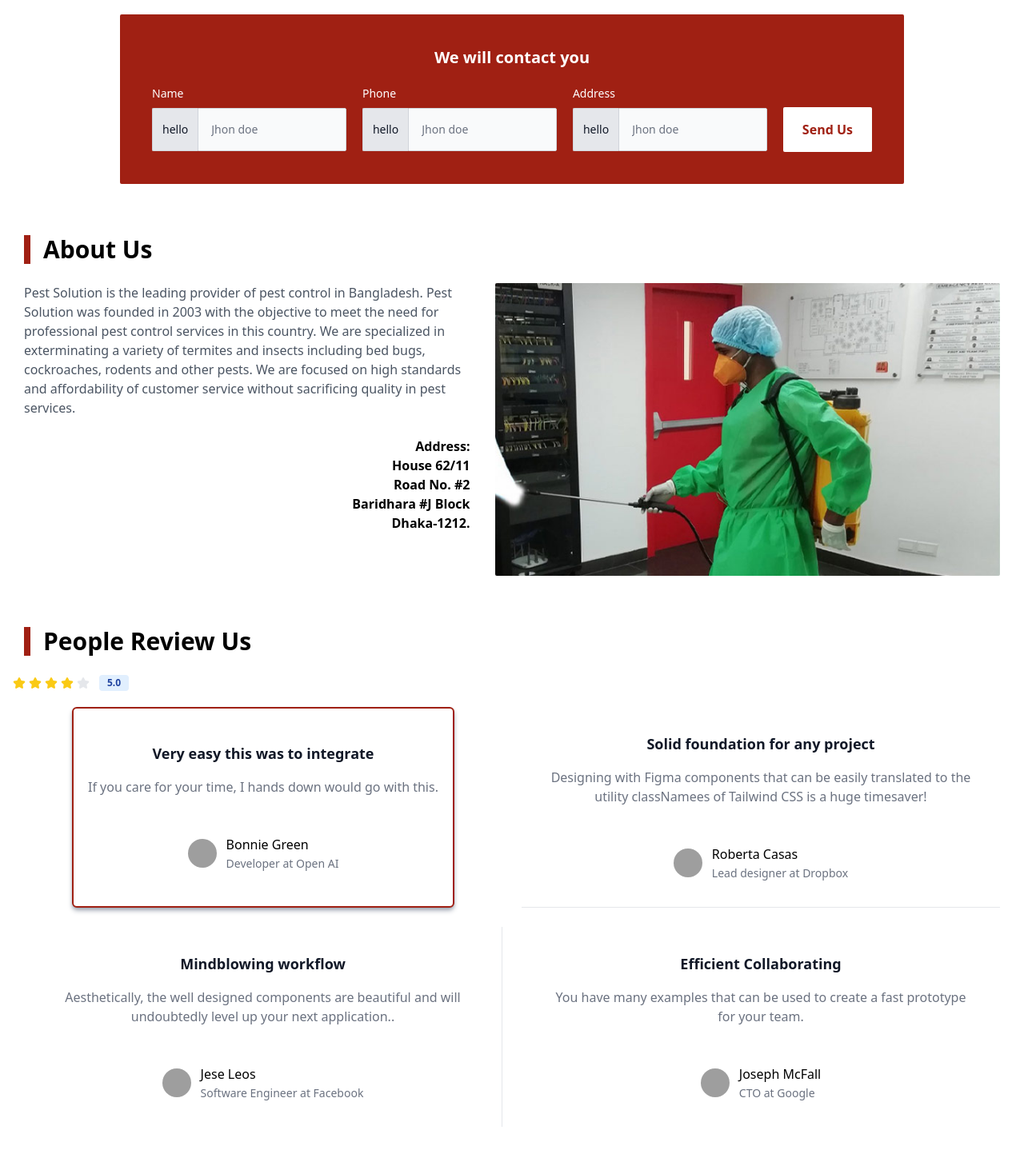
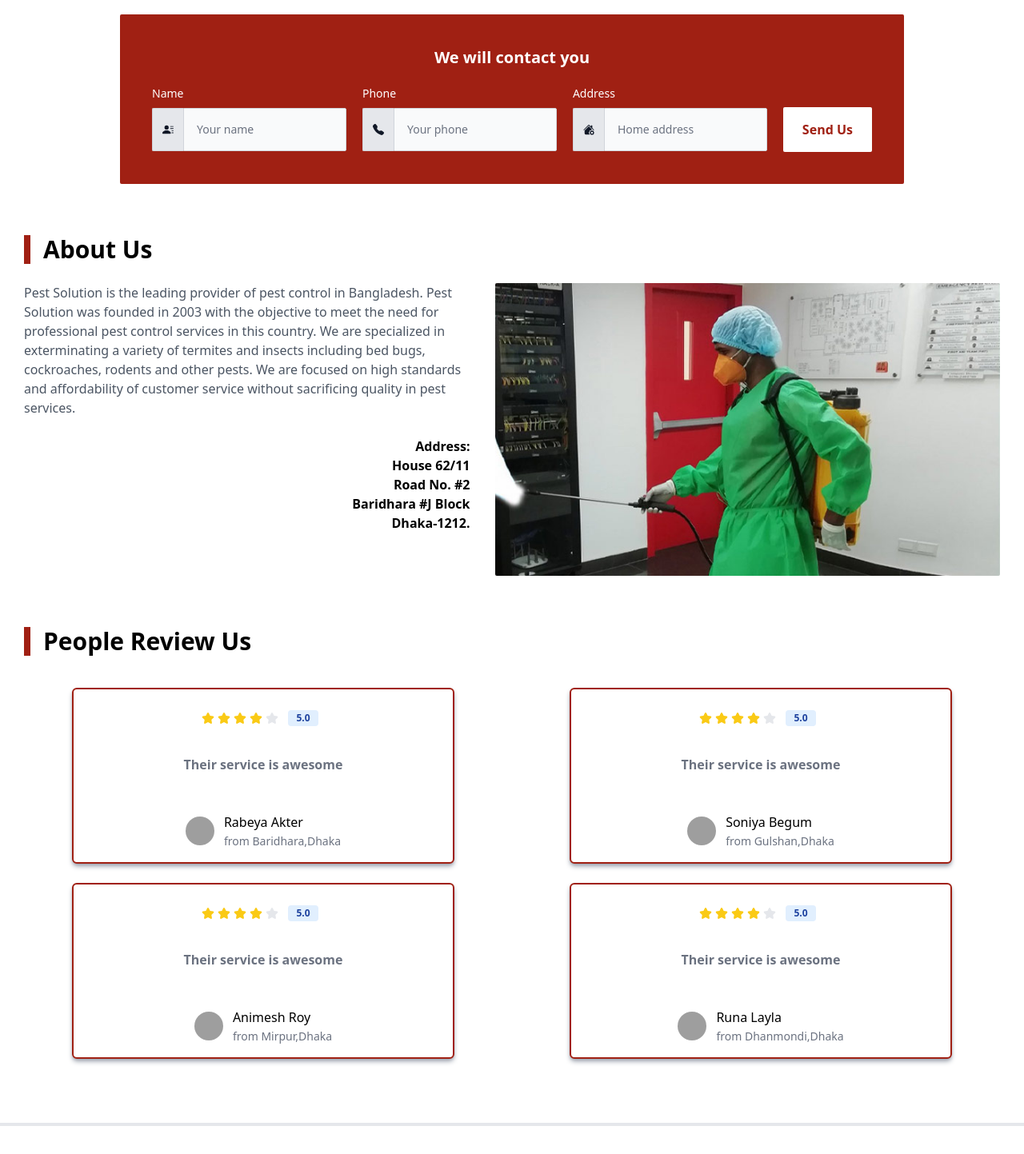
Before and after one commit to infoarifk/pest-control-service, a React (Vite) app: page / in a window 1280 px wide. Shown: the part 560-2003 px from the top of the page at 80% size. Built offline with nearby package versions, Linux system fonts and the light colour scheme; no server answers; grey boxes are pictures that could not be loaded.

Commit message:
home page updated

```diff
--- a/src/components/CustomerReview.jsx
+++ b/src/components/CustomerReview.jsx
@@ -1,86 +1,75 @@
+import StarReview from "./StarReview";
 
 
 const CustomerReview = () => {
     return (
         <div className="px-4">
-            <div className="max-w-[1220px] mx-auto border-l-8 border-[#a02013] mb-6">
+            <div className="max-w-[1220px] mx-auto border-l-8 border-[#a02013] mb-10">
                 <h1 className="ml-4 text-3xl font-bold">People Review Us</h1>
             </div>
-
-            <div className="flex items-center mt-2.5 mb-5">
-                <svg className="w-4 h-4 text-yellow-300 mr-1" aria-hidden="true" xmlns="http://www.w3.org/2000/svg" fill="currentColor" viewBox="0 0 22 20">
-                    <path d="M20.924 7.625a1.523 1.523 0 0 0-1.238-1.044l-5.051-.734-2.259-4.577a1.534 1.534 0 0 0-2.752 0L7.365 5.847l-5.051.734A1.535 1.535 0 0 0 1.463 9.2l3.656 3.563-.863 5.031a1.532 1.532 0 0 0 2.226 1.616L11 17.033l4.518 2.375a1.534 1.534 0 0 0 2.226-1.617l-.863-5.03L20.537 9.2a1.523 1.523 0 0 0 .387-1.575Z" />
-                </svg>
-                <svg className="w-4 h-4 text-yellow-300 mr-1" aria-hidden="true" xmlns="http://www.w3.org/2000/svg" fill="currentColor" viewBox="0 0 22 20">
-                    <path d="M20.924 7.625a1.523 1.523 0 0 0-1.238-1.044l-5.051-.734-2.259-4.577a1.534 1.534 0 0 0-2.752 0L7.365 5.847l-5.051.734A1.535 1.535 0 0 0 1.463 9.2l3.656 3.563-.863 5.031a1.532 1.532 0 0 0 2.226 1.616L11 17.033l4.518 2.375a1.534 1.534 0 0 0 2.226-1.617l-.863-5.03L20.537 9.2a1.523 1.523 0 0 0 .387-1.575Z" />
-                </svg>
-                <svg className="w-4 h-4 text-yellow-300 mr-1" aria-hidden="true" xmlns="http://www.w3.org/2000/svg" fill="currentColor" viewBox="0 0 22 20">
-                    <path d="M20.924 7.625a1.523 1.523 0 0 0-1.238-1.044l-5.051-.734-2.259-4.577a1.534 1.534 0 0 0-2.752 0L7.365 5.847l-5.051.734A1.535 1.535 0 0 0 1.463 9.2l3.656 3.563-.863 5.031a1.532 1.532 0 0 0 2.226 1.616L11 17.033l4.518 2.375a1.534 1.534 0 0 0 2.226-1.617l-.863-5.03L20.537 9.2a1.523 1.523 0 0 0 .387-1.575Z" />
-                </svg>
-                <svg className="w-4 h-4 text-yellow-300 mr-1" aria-hidden="true" xmlns="http://www.w3.org/2000/svg" fill="currentColor" viewBox="0 0 22 20">
-                    <path d="M20.924 7.625a1.523 1.523 0 0 0-1.238-1.044l-5.051-.734-2.259-4.577a1.534 1.534 0 0 0-2.752 0L7.365 5.847l-5.051.734A1.535 1.535 0 0 0 1.463 9.2l3.656 3.563-.863 5.031a1.532 1.532 0 0 0 2.226 1.616L11 17.033l4.518 2.375a1.534 1.534 0 0 0 2.226-1.617l-.863-5.03L20.537 9.2a1.523 1.523 0 0 0 .387-1.575Z" />
-                </svg>
-                <svg className="w-4 h-4 text-gray-200 dark:text-gray-600" aria-hidden="true" xmlns="http://www.w3.org/2000/svg" fill="currentColor" viewBox="0 0 22 20">
-                    <path d="M20.924 7.625a1.523 1.523 0 0 0-1.238-1.044l-5.051-.734-2.259-4.577a1.534 1.534 0 0 0-2.752 0L7.365 5.847l-5.051.734A1.535 1.535 0 0 0 1.463 9.2l3.656 3.563-.863 5.031a1.532 1.532 0 0 0 2.226 1.616L11 17.033l4.518 2.375a1.534 1.534 0 0 0 2.226-1.617l-.863-5.03L20.537 9.2a1.523 1.523 0 0 0 .387-1.575Z" />
-                </svg>
-                <span className="bg-blue-100 text-blue-800 text-xs font-semibold mr-2 px-2.5 py-0.5 rounded dark:bg-blue-200 dark:text-blue-800 ml-3">5.0</span>
-            </div>
-
-
 
             <div className="grid grid-cols-1 md:grid-cols-2 max-w-[1220px] mx-auto mb-8 md:mb-12 gap-6">
                 <figure className="flex flex-col items-center justify-center p-4 text-center bg-white border-2 border-[#a02013] rounded-md shadow-gray-400 shadow-md w-[80%] mx-auto">
                     <blockquote className="max-w-2xl mx-auto mb-4 text-gray-500 lg:mb-8 dark:text-gray-400">
-                        <h3 className="text-lg font-semibold text-gray-900 dark:text-white">Very easy this was to integrate</h3>
-                        <p className="my-4">If you care for your time, I hands down would go with this.</p>
+                        <div className="flex justify-center">
+                            <StarReview></StarReview>
+                        </div>
+                        <p className="my-4 font-bold">Their service is awesome</p>
                     </blockquote>
                     <figcaption className="flex items-center justify-center space-x-3">
                         <img className="rounded-full w-9 h-9" src="https://flowbite.s3.amazonaws.com/blocks/marketing-ui/avatars/karen-nelson.png" alt="profile picture" />
                         <div className="space-y-0.5 font-medium dark:text-white text-left">
-                            <div>Bonnie Green</div>
-                            <div className="text-sm text-gray-500 dark:text-gray-400">Developer at Open AI</div>
+                            <div>Rabeya Akter</div>
+                            <div className="text-sm text-gray-500 dark:text-gray-400">from Baridhara,Dhaka</div>
                         </div>
                     </figcaption>
                 </figure>
-                <figure className="flex flex-col items-center justify-center p-8 text-center bg-white border-b border-gray-200 rounded-tr-lg dark:bg-gray-800 dark:border-gray-700">
+                <figure className="flex flex-col items-center justify-center p-4 text-center bg-white border-2 border-[#a02013] rounded-md shadow-gray-400 shadow-md w-[80%] mx-auto">
                     <blockquote className="max-w-2xl mx-auto mb-4 text-gray-500 lg:mb-8 dark:text-gray-400">
-                        <h3 className="text-lg font-semibold text-gray-900 dark:text-white">Solid foundation for any project</h3>
-                        <p className="my-4">Designing with Figma components that can be easily translated to the utility classNamees of Tailwind CSS is a huge timesaver!</p>
+                        <div className="flex justify-center">
+                            <StarReview></StarReview>
+                        </div>
+                        <p className="my-4 font-bold">Their service is awesome</p>
                     </blockquote>
                     <figcaption className="flex items-center justify-center space-x-3">
                         <img className="rounded-full w-9 h-9" src="https://flowbite.s3.amazonaws.com/blocks/marketing-ui/avatars/roberta-casas.png" alt="profile picture" />
                         <div className="space-y-0.5 font-medium dark:text-white text-left">
-                            <div>Roberta Casas</div>
-                            <div className="text-sm text-gray-500 dark:text-gray-400">Lead designer at Dropbox</div>
+                            <div>Soniya Begum</div>
+                            <div className="text-sm text-gray-500 dark:text-gray-400">from Gulshan,Dhaka</div>
                         </div>
                     </figcaption>
                 </figure>
-                <figure className="flex flex-col items-center justify-center p-8 text-center bg-white border-b border-gray-200 rounded-bl-lg md:border-b-0 md:border-r dark:bg-gray-800 dark:border-gray-700">
+                <figure className="flex flex-col items-center justify-center p-4 text-center bg-white border-2 border-[#a02013] rounded-md shadow-gray-400 shadow-md w-[80%] mx-auto">
                     <blockquote className="max-w-2xl mx-auto mb-4 text-gray-500 lg:mb-8 dark:text-gray-400">
-                        <h3 className="text-lg font-semibold text-gray-900 dark:text-white">Mindblowing workflow</h3>
-                        <p className="my-4">Aesthetically, the well designed components are beautiful and will undoubtedly level up your next application..</p>
+                        <div className="flex justify-center">
+                            <StarReview></StarReview>
+                        </div>
+                        <p className="my-4 font-bold">Their service is awesome</p>
                     </blockquote>
                     <figcaption className="flex items-center justify-center space-x-3">
                         <img className="rounded-full w-9 h-9" src="https://flowbite.s3.amazonaws.com/blocks/marketing-ui/avatars/jese-leos.png" alt="profile picture" />
                         <div className="space-y-0.5 font-medium dark:text-white text-left">
-                            <div>Jese Leos</div>
-                            <div className="text-sm text-gray-500 dark:text-gray-400">Software Engineer at Facebook</div>
+                            <div>Animesh Roy</div>
+                            <div className="text-sm text-gray-500 dark:text-gray-400">from Mirpur,Dhaka</div>
                         </div>
                     </figcaption>
                 </figure>
-                <figure className="flex flex-col items-center justify-center p-8 text-center bg-white border-gray-200 rounded-b-lg md:rounded-br-lg dark:bg-gray-800 dark:border-gray-700">
+                <figure className="flex flex-col items-center justify-center p-4 text-center bg-white border-2 border-[#a02013] rounded-md shadow-gray-400 shadow-md w-[80%] mx-auto">
                     <blockquote className="max-w-2xl mx-auto mb-4 text-gray-500 lg:mb-8 dark:text-gray-400">
-                        <h3 className="text-lg font-semibold text-gray-900 dark:text-white">Efficient Collaborating</h3>
-                        <p className="my-4">You have many examples that can be used to create a fast prototype for your team.</p>
+                        <div className="flex justify-center">
+                            <StarReview></StarReview>
+                        </div>
+                        <p className="my-4 font-bold">Their service is awesome</p>
                     </blockquote>
                     <figcaption className="flex items-center justify-center space-x-3">
                         <img className="rounded-full w-9 h-9" src="https://flowbite.s3.amazonaws.com/blocks/marketing-ui/avatars/joseph-mcfall.png" alt="profile picture" />
                         <div className="space-y-0.5 font-medium dark:text-white text-left">
-                            <div>Joseph McFall</div>
-                            <div className="text-sm text-gray-500 dark:text-gray-400">CTO at Google</div>
+                            <div>Runa Layla</div>
+                            <div className="text-sm text-gray-500 dark:text-gray-400">from Dhanmondi,Dhaka</div>
                         </div>
                     </figcaption>
                 </figure>
+
             </div>
 
 
--- /dev/null
+++ b/src/components/StarReview.jsx
@@ -0,0 +1,28 @@
+
+
+const StarReview = () => {
+    return (
+        <div>
+            <div className="flex items-center mt-2.5 mb-5">
+                <svg className="w-4 h-4 text-yellow-300 mr-1" aria-hidden="true" xmlns="http://www.w3.org/2000/svg" fill="currentColor" viewBox="0 0 22 20">
+                    <path d="M20.924 7.625a1.523 1.523 0 0 0-1.238-1.044l-5.051-.734-2.259-4.577a1.534 1.534 0 0 0-2.752 0L7.365 5.847l-5.051.734A1.535 1.535 0 0 0 1.463 9.2l3.656 3.563-.863 5.031a1.532 1.532 0 0 0 2.226 1.616L11 17.033l4.518 2.375a1.534 1.534 0 0 0 2.226-1.617l-.863-5.03L20.537 9.2a1.523 1.523 0 0 0 .387-1.575Z" />
+                </svg>
+                <svg className="w-4 h-4 text-yellow-300 mr-1" aria-hidden="true" xmlns="http://www.w3.org/2000/svg" fill="currentColor" viewBox="0 0 22 20">
+                    <path d="M20.924 7.625a1.523 1.523 0 0 0-1.238-1.044l-5.051-.734-2.259-4.577a1.534 1.534 0 0 0-2.752 0L7.365 5.847l-5.051.734A1.535 1.535 0 0 0 1.463 9.2l3.656 3.563-.863 5.031a1.532 1.532 0 0 0 2.226 1.616L11 17.033l4.518 2.375a1.534 1.534 0 0 0 2.226-1.617l-.863-5.03L20.537 9.2a1.523 1.523 0 0 0 .387-1.575Z" />
+                </svg>
+                <svg className="w-4 h-4 text-yellow-300 mr-1" aria-hidden="true" xmlns="http://www.w3.org/2000/svg" fill="currentColor" viewBox="0 0 22 20">
+                    <path d="M20.924 7.625a1.523 1.523 0 0 0-1.238-1.044l-5.051-.734-2.259-4.577a1.534 1.534 0 0 0-2.752 0L7.365 5.847l-5.051.734A1.535 1.535 0 0 0 1.463 9.2l3.656 3.563-.863 5.031a1.532 1.532 0 0 0 2.226 1.616L11 17.033l4.518 2.375a1.534 1.534 0 0 0 2.226-1.617l-.863-5.03L20.537 9.2a1.523 1.523 0 0 0 .387-1.575Z" />
+                </svg>
+                <svg className="w-4 h-4 text-yellow-300 mr-1" aria-hidden="true" xmlns="http://www.w3.org/2000/svg" fill="currentColor" viewBox="0 0 22 20">
+                    <path d="M20.924 7.625a1.523 1.523 0 0 0-1.238-1.044l-5.051-.734-2.259-4.577a1.534 1.534 0 0 0-2.752 0L7.365 5.847l-5.051.734A1.535 1.535 0 0 0 1.463 9.2l3.656 3.563-.863 5.031a1.532 1.532 0 0 0 2.226 1.616L11 17.033l4.518 2.375a1.534 1.534 0 0 0 2.226-1.617l-.863-5.03L20.537 9.2a1.523 1.523 0 0 0 .387-1.575Z" />
+                </svg>
+                <svg className="w-4 h-4 text-gray-200 dark:text-gray-600" aria-hidden="true" xmlns="http://www.w3.org/2000/svg" fill="currentColor" viewBox="0 0 22 20">
+                    <path d="M20.924 7.625a1.523 1.523 0 0 0-1.238-1.044l-5.051-.734-2.259-4.577a1.534 1.534 0 0 0-2.752 0L7.365 5.847l-5.051.734A1.535 1.535 0 0 0 1.463 9.2l3.656 3.563-.863 5.031a1.532 1.532 0 0 0 2.226 1.616L11 17.033l4.518 2.375a1.534 1.534 0 0 0 2.226-1.617l-.863-5.03L20.537 9.2a1.523 1.523 0 0 0 .387-1.575Z" />
+                </svg>
+                <span className="bg-blue-100 text-blue-800 text-xs font-semibold mr-2 px-2.5 py-0.5 rounded dark:bg-blue-200 dark:text-blue-800 ml-3">5.0</span>
+            </div>
+        </div>
+    );
+};
+
+export default StarReview;
--- a/src/components/UserContact.jsx
+++ b/src/components/UserContact.jsx
@@ -1,4 +1,4 @@
-
+import { BsFillPersonLinesFill,BsFillTelephoneFill,BsFillHouseGearFill } from "react-icons/bs";
 
 const UserContact = () => {
     return (
@@ -11,27 +11,27 @@ const UserContact = () => {
                             <label className="block mb-2 text-sm font-medium text-white dark:text-white">Name</label>
                             <div className="flex">
                                 <span className="inline-flex items-center px-3 text-sm text-gray-900 bg-gray-200 border border-r-0 border-gray-300 rounded-l-sm dark:bg-gray-600 dark:text-gray-400 dark:border-gray-600">
-                                    <h1>hello</h1>
+                                    <BsFillPersonLinesFill></BsFillPersonLinesFill>
                                 </span>
-                                <input type="text" className="rounded-r-sm bg-gray-50 border text-gray-900 focus:ring-[#a02013] focus:border-[#a02013] block flex-1 min-w-0 w-full text-sm border-gray-300 p-4  dark:bg-gray-700 dark:border-gray-600 dark:placeholder-gray-400 dark:text-white dark:focus:ring-[#a02013] dark:focus:border-[#a02013]" placeholder="Jhon doe" />
+                                <input type="text" className="rounded-r-sm bg-gray-50 border text-gray-900 focus:ring-[#a02013] focus:border-[#a02013] block flex-1 min-w-0 w-full text-sm border-gray-300 p-4  dark:bg-gray-700 dark:border-gray-600 dark:placeholder-gray-400 dark:text-white dark:focus:ring-[#a02013] dark:focus:border-[#a02013]" placeholder="Your name" />
                             </div>
                         </div>
                         <div>
                             <label className="block mb-2 text-sm font-medium text-white dark:text-white">Phone</label>
                             <div className="flex">
                                 <span className="inline-flex items-center px-3 text-sm text-gray-900 bg-gray-200 border border-r-0 border-gray-300 rounded-l-sm dark:bg-gray-600 dark:text-gray-400 dark:border-gray-600">
-                                    <h1>hello</h1>
+                                    <BsFillTelephoneFill></BsFillTelephoneFill>
                                 </span>
-                                <input type="text" className="rounded-r-sm bg-gray-50 border text-gray-900 focus:ring-[#a02013] focus:border-[#a02013] block flex-1 min-w-0 w-full text-sm border-gray-300 p-4  dark:bg-gray-700 dark:border-gray-600 dark:placeholder-gray-400 dark:text-white dark:focus:ring-[#a02013] dark:focus:border-[#a02013]" placeholder="Jhon doe" />
+                                <input type="text" className="rounded-r-sm bg-gray-50 border text-gray-900 focus:ring-[#a02013] focus:border-[#a02013] block flex-1 min-w-0 w-full text-sm border-gray-300 p-4  dark:bg-gray-700 dark:border-gray-600 dark:placeholder-gray-400 dark:text-white dark:focus:ring-[#a02013] dark:focus:border-[#a02013]" placeholder="Your phone" />
                             </div>
                         </div>
                         <div>
                             <label className="block mb-2 text-sm font-medium text-white dark:text-white">Address</label>
                             <div className="flex">
                                 <span className="inline-flex items-center px-3 text-sm text-gray-900 bg-gray-200 border border-r-0 border-gray-300 rounded-l-sm dark:bg-gray-600 dark:text-gray-400 dark:border-gray-600">
-                                    <h1>hello</h1>
+                                    <BsFillHouseGearFill></BsFillHouseGearFill>
                                 </span>
-                                <input type="text" className="rounded-r-sm bg-gray-50 border text-gray-900 focus:ring-[#a02013] focus:border-[#a02013] block flex-1 min-w-0 w-full text-sm border-gray-300 p-4  dark:bg-gray-700 dark:border-gray-600 dark:placeholder-gray-400 dark:text-white dark:focus:ring-[#a02013] dark:focus:border-[#a02013]" placeholder="Jhon doe" />
+                                <input type="text" className="rounded-r-sm bg-gray-50 border text-gray-900 focus:ring-[#a02013] focus:border-[#a02013] block flex-1 min-w-0 w-full text-sm border-gray-300 p-4  dark:bg-gray-700 dark:border-gray-600 dark:placeholder-gray-400 dark:text-white dark:focus:ring-[#a02013] dark:focus:border-[#a02013]" placeholder="Home address" />
                             </div>
 
                         </div>
--- a/src/components/footer/Footer.jsx
+++ b/src/components/footer/Footer.jsx
@@ -1,16 +1,17 @@
-import { FaFacebookSquare,FaInstagram } from "react-icons/fa";
+import { FaFacebookSquare, FaInstagram } from "react-icons/fa";
 import { IoLogoYoutube } from "react-icons/io5";
+import { Link } from "react-router-dom";
 
 const Footer = () => {
     return (
-        <div>
-
+        <div className="mt-20">
+                <hr className="border-2" />
             <footer className="bg-white dark:bg-gray-900">
                 <div className="mx-auto w-full max-w-screen-xl">
                     <div className="grid grid-cols-2 gap-8 px-4 py-6 lg:py-8 md:grid-cols-4">
                         <div>
-                            <img className="w-[200px] mx-auto" src="/src/assets/logo/logo.png" alt="" />
-                            <h3 className="text-center text-xl">Pest Solution</h3>
+                            <img className="w-[180px] mx-auto" src="/src/assets/logo/logo.png" alt="" />
+                            <h3 className="text-center text-2xl font-bold  text-black ">PEST<span className="text-[#a02013]">solution</span></h3>
                         </div>
                         <div>
                             <h2 className="mb-6 text-sm font-semibold text-gray-900 uppercase dark:text-white">Help center</h2>
@@ -61,8 +62,8 @@ const Footer = () => {
                             </ul>
                         </div>
                     </div>
-                    <div className="px-4 py-6 bg-gray-100 dark:bg-gray-700 md:flex md:items-center md:justify-between">
-                        <span className="text-sm text-gray-500 dark:text-gray-300 sm:text-center">© 2023 <a href="https://flowbite.com/">Flowbite™</a>. All Rights Reserved.
+                    <div className="px-4 py-6 bg-[#cbd5e1] md:flex md:items-center md:justify-between">
+                        <span className="text-sm text-black dark:text-gray-300 sm:text-center">© 2023 <Link to="/">PESTsolution</Link>. All Rights Reserved.
                         </span>
                         <div className="flex mt-4 space-x-5 sm:justify-center md:mt-0">
                             <FaFacebookSquare></FaFacebookSquare>
```
